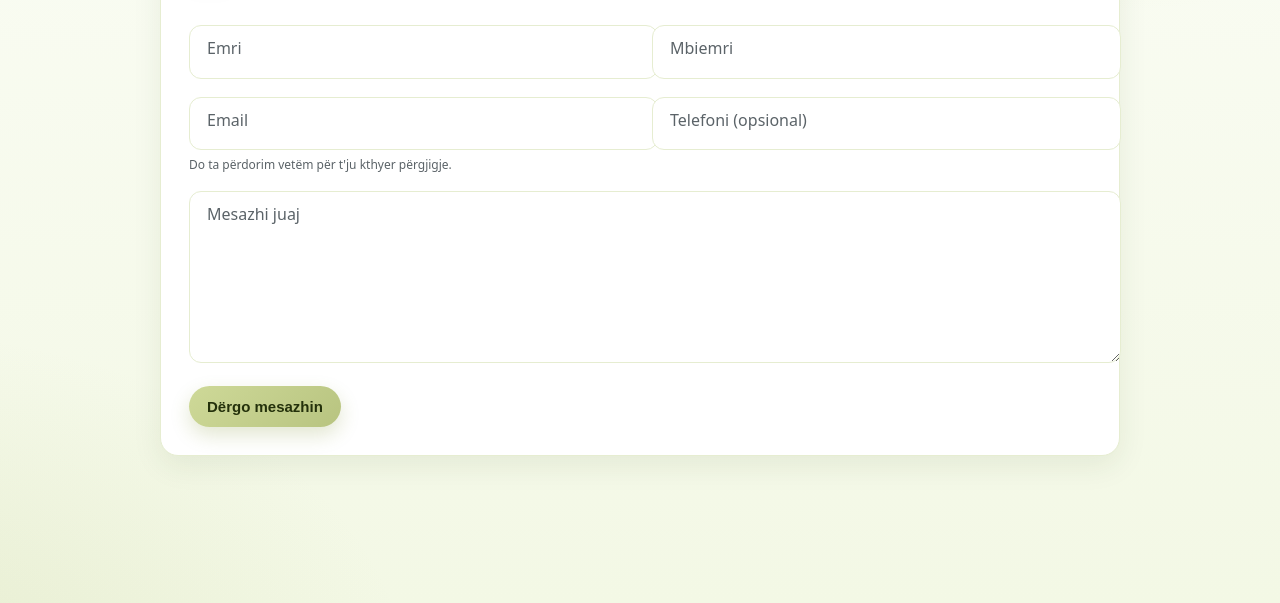
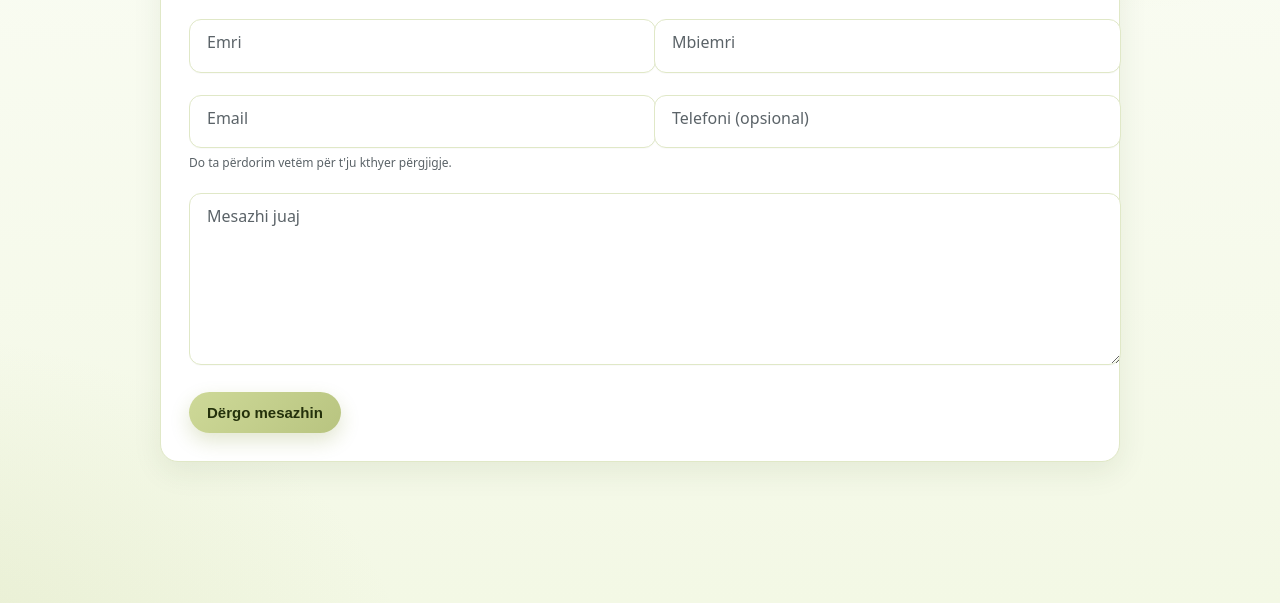
Before and after one commit to KetiBakiu/Contact_form_Contact, a plain HTML site: page index.html in a window 1280 px wide. Shown: the part 261-864 px from the top of the page. Drawn offline with Linux system fonts and the light colour scheme.

Commit message:
Update index.html

```diff
--- a/index.html
+++ b/index.html
@@ -13,7 +13,8 @@
       --bg-1: #fbfdf6;
       --bg-2: #f3f8e5;
       --card: #ffffff;
-      --stroke: #e6edd1;
+      --stroke: #e0e8c7;   /* pak më e dukshme se më parë */
+      --stroke-strong: #c9d59e;
       --shadow: 0 10px 30px rgba(40, 60, 0, .08);
       --radius-xl: 18px;
       --radius-md: 12px;
@@ -46,23 +47,33 @@
     .subtitle{ margin:6px 0 0; color: var(--muted); font-size:14px; }
     .accent-bar{ height:3px; width:100%; margin:18px 0 0; background: linear-gradient(90deg, var(--primary), var(--primary-2)); border-radius: 999px; }
 
-    form{ padding: 28px; display:grid; gap:18px; }
+    form{ padding: 28px; display:grid; gap:22px; }
 
-    /* Fixed grid gap and field separation */
-    .grid{ display:grid; grid-template-columns: 1fr 1fr; gap:24px; }
-    @media (max-width: 720px){ .grid{ grid-template-columns: 1fr; } }
+    /* === GRID FIX: clear separation between columns and rows === */
+    .grid{
+      display:grid;
+      grid-template-columns: 1fr 1fr;
+      column-gap: 28px;   /* më i madh që të mos takohen */
+      row-gap: 18px;
+    }
+    @media (max-width: 720px){ .grid{ grid-template-columns: 1fr; column-gap: 0; } }
 
     .field{ position:relative; }
+
     .input, textarea{
       width:100%;
       padding: 16px 14px 14px;
       border-radius: var(--radius-md);
-      border:1px solid var(--stroke);
+      border: 1.5px solid var(--stroke); /* pak më e trashë për kontrast */
       background: #fff;
       color: var(--ink);
       outline:none; font-size:15px; line-height:1.45;
       transition: border .2s ease, box-shadow .2s ease;
     }
+
+    /* Jep pak hije që dallohen kutitë veç e veç */
+    .input, textarea{ box-shadow: 0 1px 0 rgba(0,0,0,.02); }
+
     .input::placeholder, textarea::placeholder{ color: transparent; }
 
     .label{
@@ -70,11 +81,12 @@
       transform-origin:left top; pointer-events:none;
       color: var(--muted);
       transition: transform .18s ease, color .18s ease, background .18s ease;
+      background: transparent;
     }
 
     .input:focus, textarea:focus{
-      border-color: var(--primary);
-      box-shadow: 0 0 0 4px rgba(206,217,152,.3);
+      border-color: var(--stroke-strong);
+      box-shadow: 0 0 0 4px rgba(206,217,152,.28);
     }
 
     .input:not(:placeholder-shown) + .label,
```
